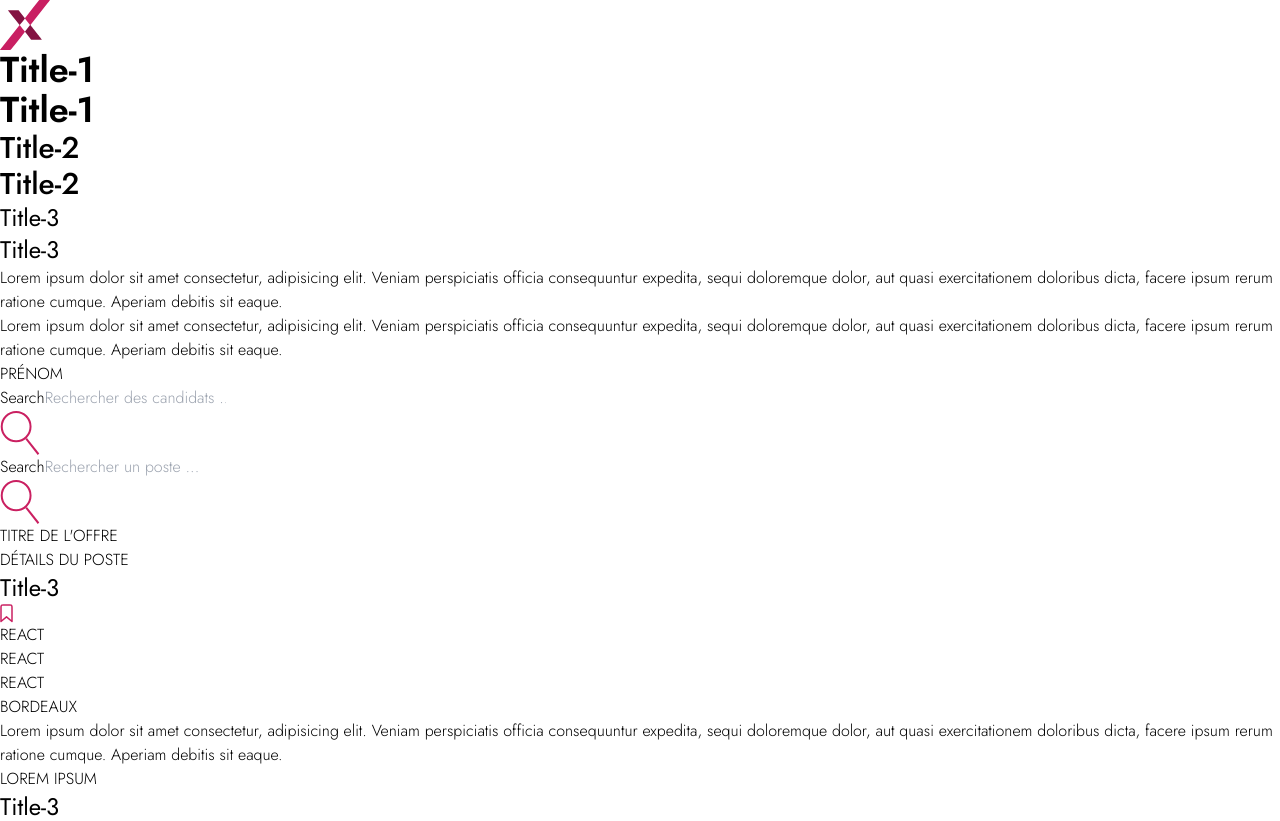
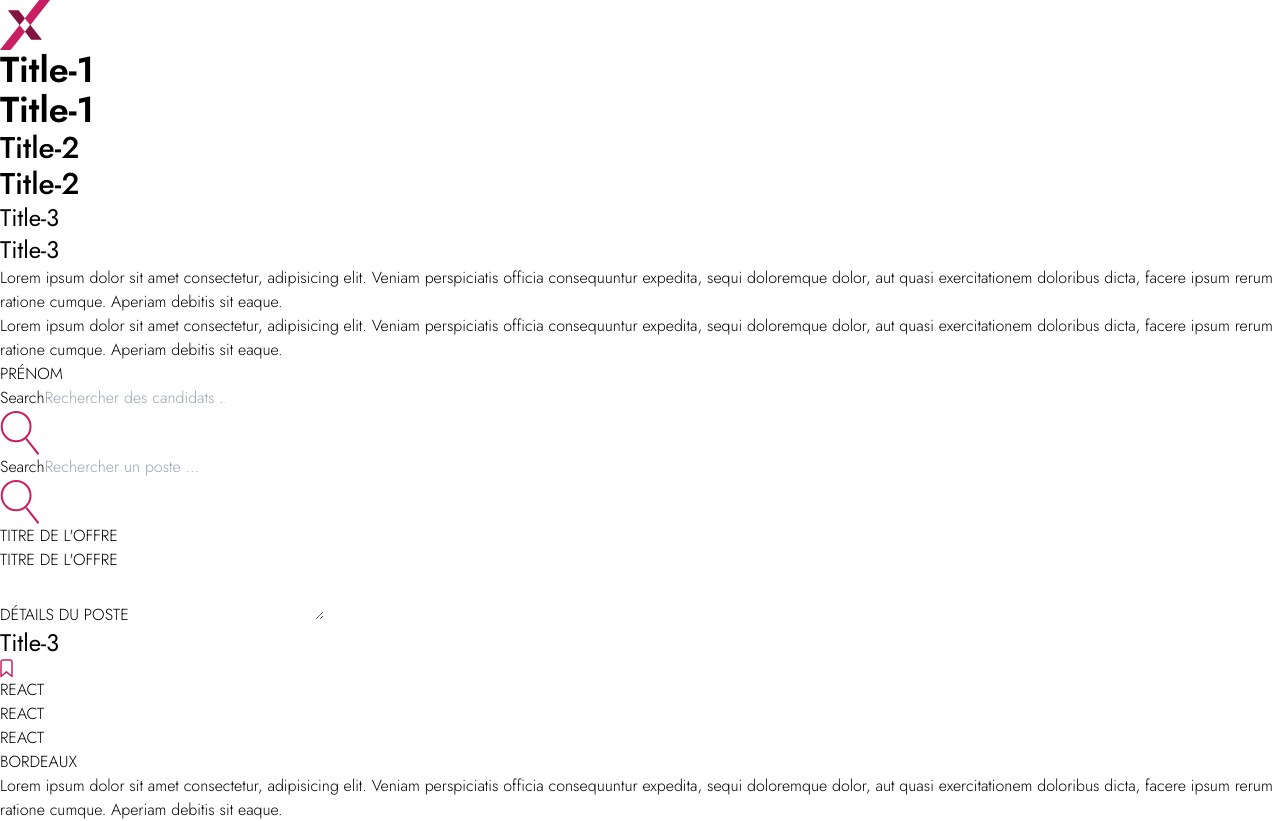
Before and after one commit to WildCodeSchool-2024-02/JS-bdx-0224-P3-Externatic, a React (Vite) app in the folder client/: page / in a window 1280 px wide. Shown: the top 821 px of the page. Built offline with nearby package versions, Linux system fonts and the light colour scheme.

Commit message:
add FormInputConsultant

```diff
--- a/client/src/components/atomic/Atomic.jsx
+++ b/client/src/components/atomic/Atomic.jsx
@@ -1,5 +1,6 @@
 import SearchInputCandidat from "./inputCandidat/searchInput/SearchInputCandidat";
 import SearchInputConsultant from "./inputConsultant/searchInput/SearchInputConsultant";
+import FormInputConsultant from "./inputConsultant/formConsultant/FormInputConsultant";
 import ButtonOffer from "./buttons/ButtonOffer";
 import Tag from "./tag/Tag";
 import Card from "./card/Card";
@@ -102,19 +103,18 @@ export default function Atomic() {
               type="text"
             />
           </div>
-          <div className=" w-[34rem] flex flex-col gap-4 max-sm:w-64 max-md:w-96">
-            <label
-              className="text-[var(--primary-color)] font-medium max-md:text-sm max-md:font-normal"
-              htmlFor="champ"
-            >
-              DÉTAILS DU POSTE
-            </label>
-            <input
-              className="min-h-72 border-2 outline-[var(--primary-color)] rounded-s"
-              id="champ"
+          <form>
+            <FormInputConsultant
+              id="champ1"
+              label="TITRE DE L'OFFRE"
               type="text"
             />
-          </div>
+            <FormInputConsultant
+              id="champ2"
+              label="DÉTAILS DU POSTE"
+              type="textarea"
+            />
+          </form>
         </hgroup>
         {/* END */}
 
--- /dev/null
+++ b/client/src/components/atomic/inputConsultant/formConsultant/FormInputConsultant.jsx
@@ -0,0 +1,31 @@
+import PropTypes from "prop-types";
+
+export default function FormInputConsultant({ id, label, type }) {
+  return (
+    <section className="w-[34rem] flex flex-col gap-4 max-sm:w-64 max-md:w-96">
+      <label
+        className="text-[var(--primary-color)] font-medium max-md:text-sm max-md:font-normal"
+        htmlFor={id}
+      >
+        {label}
+      </label>
+      {type === "textarea" ? (
+        <textarea
+          className="h-72 border-2 outline-[var(--primary-color)] rounded-s"
+          id={id}
+        />
+      ) : (
+        <input
+          className="h-12 border-2 outline-[var(--primary-color)] rounded-s"
+          id={id}
+          type={type}
+        />
+      )}
+    </section>
+  );
+}
+FormInputConsultant.propTypes = {
+  id: PropTypes.string.isRequired,
+  label: PropTypes.string.isRequired,
+  type: PropTypes.oneOf(["text", "textarea"]).isRequired,
+};
```
